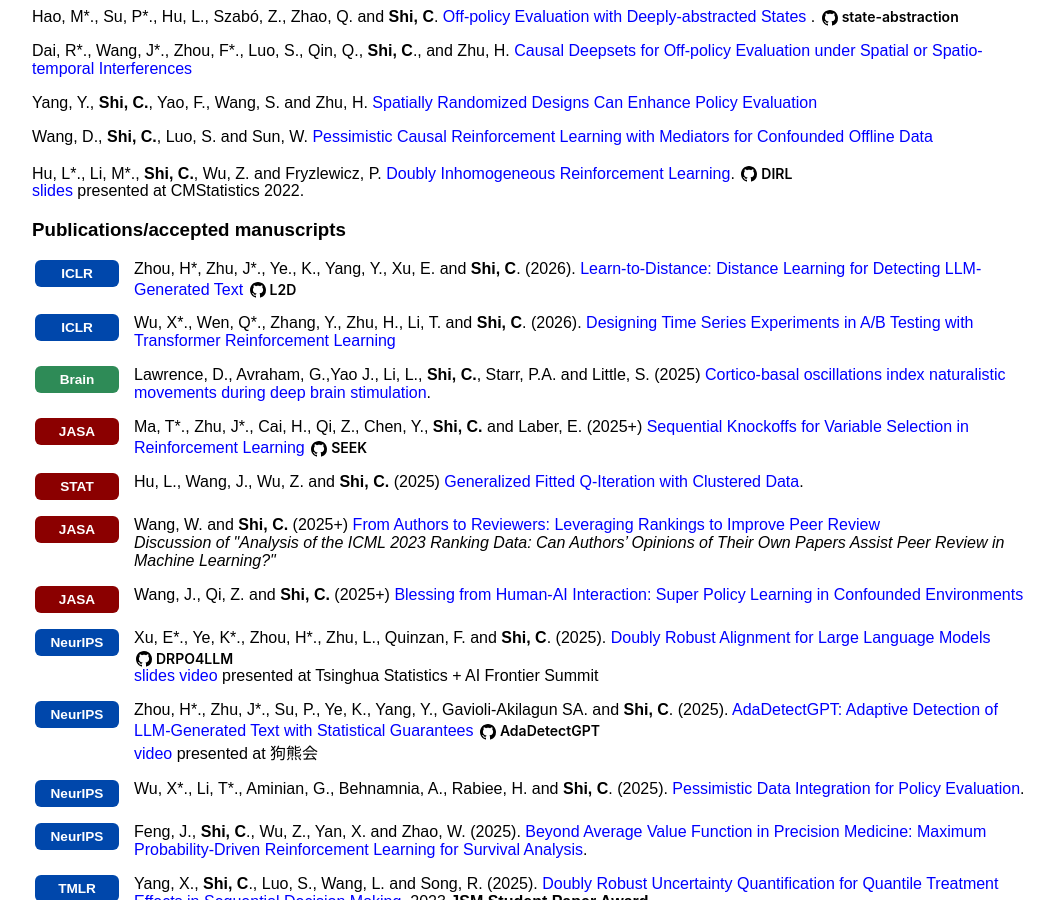
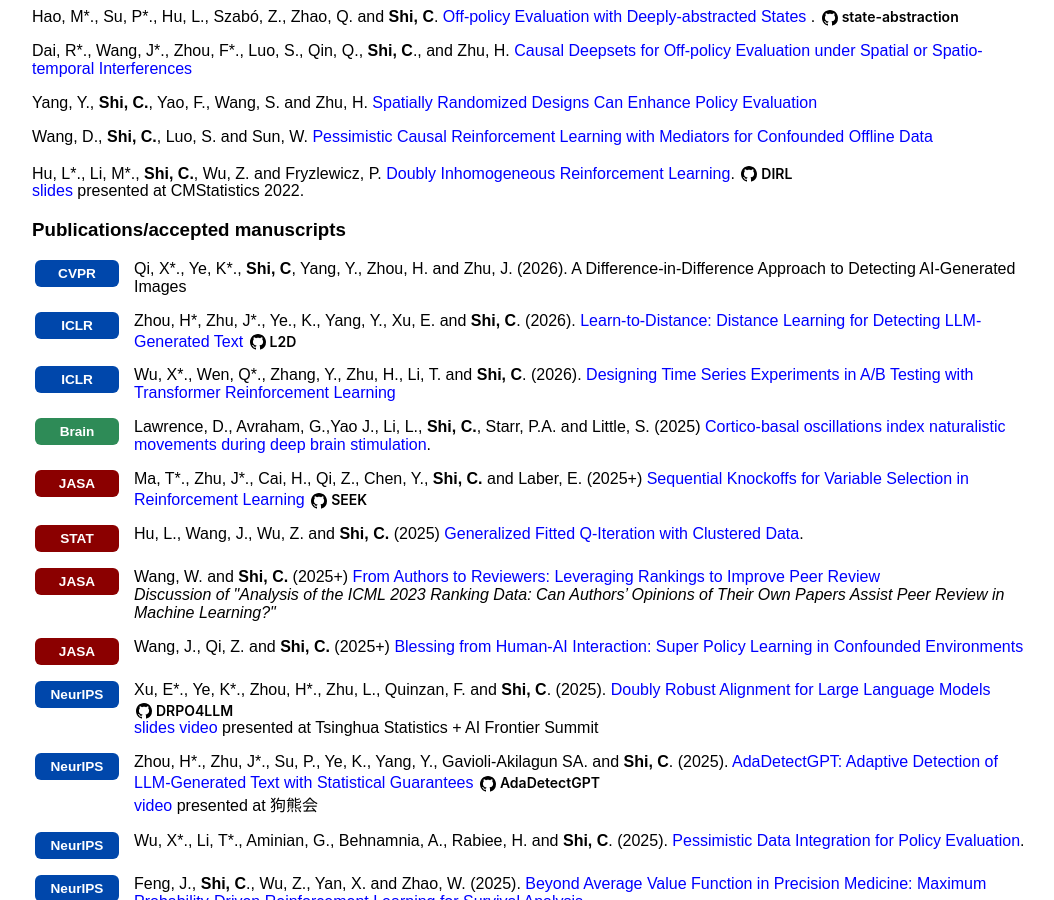
Before and after one commit to callmespring/callmespring.github.io, a Jekyll site: the page built from publication.md, in a window 1280 px wide and 900 px high, scrolled down 717 px. Shown: the whole window, without its empty margins (108-1162 px from the left). Built offline with Jekyll 4.4.1, drawn with Linux system fonts in a browser that asks for light colours.

Commit message:
Update publication.md

```diff
--- a/publication.md
+++ b/publication.md
@@ -68,6 +68,15 @@
 Hu, L\*., Li, M\*., **Shi, C.**, Wu, Z. and Fryzlewicz, P. [Doubly Inhomogeneous Reinforcement Learning](https://arxiv.org/pdf/2211.03983.pdf). <a href="https://github.com/zaza0209/DIRL" class="gh-module-link"><svg class="gh-icon" viewBox="0 0 16 16"><path d="M8 0C3.58 0 0 3.58 0 8c0 3.54 2.29 6.53 5.47 7.59.4.07.55-.17.55-.38 0-.19-.01-.82-.01-1.49-2.01.37-2.53-.49-2.69-.94-.09-.23-.48-.94-.82-1.13-.28-.15-.68-.52-.01-.53.63-.01 1.08.58 1.23.82.72 1.21 1.87.87 2.33.66.07-.52.28-.87.51-1.07-1.78-.2-3.64-.89-3.64-3.95 0-.87.31-1.59.82-2.15-.08-.2-.36-1.02.08-2.12 0 0 .67-.21 2.2.82.64-.18 1.32-.27 2-.27.68 0 1.36.09 2 .27 1.53-1.04 2.2-.82 2.2-.82.44 1.1.16 1.92.08 2.12.51.56.82 1.27.82 2.15 0 3.07-1.87 3.75-3.65 3.95.29.25.54.73.54 1.48 0 1.07-.01 1.93-.01 2.2 0 .21.15.46.55.38A8.013 8.013 0 0016 8c0-4.42-3.58-8-8-8z"></path></svg><span class="gh-module-badge">DIRL</span></a> <br/> [<font size="3">slides</font>](./slides/DIRL.pdf) <font size="3">presented at CMStatistics 2022</font>.
 
 ### Publications/accepted manuscripts
+
+<div class="publication-entry" style="display: flex; align-items: flex-start; margin-bottom: 1em;">
+  <div class="pub-venue" style="flex: 0 0 90px; margin-right: 12px; display: flex; align-items: center; justify-content: center;">
+    <span class="publication-logo-badge badge-ml">CVPR</span>
+  </div>
+  <div class="pub-content" style="flex: 1;">
+    Qi, X*., Ye, K*., <strong>Shi, C</strong>, Yang, Y., Zhou, H. and Zhu, J. (2026). A Difference-in-Difference Approach to Detecting AI-Generated Images
+  </div>
+</div>
 
 <div class="publication-entry" style="display: flex; align-items: flex-start; margin-bottom: 1em;">
   <div class="pub-venue" style="flex: 0 0 90px; margin-right: 12px; display: flex; align-items: center; justify-content: center;">
```
